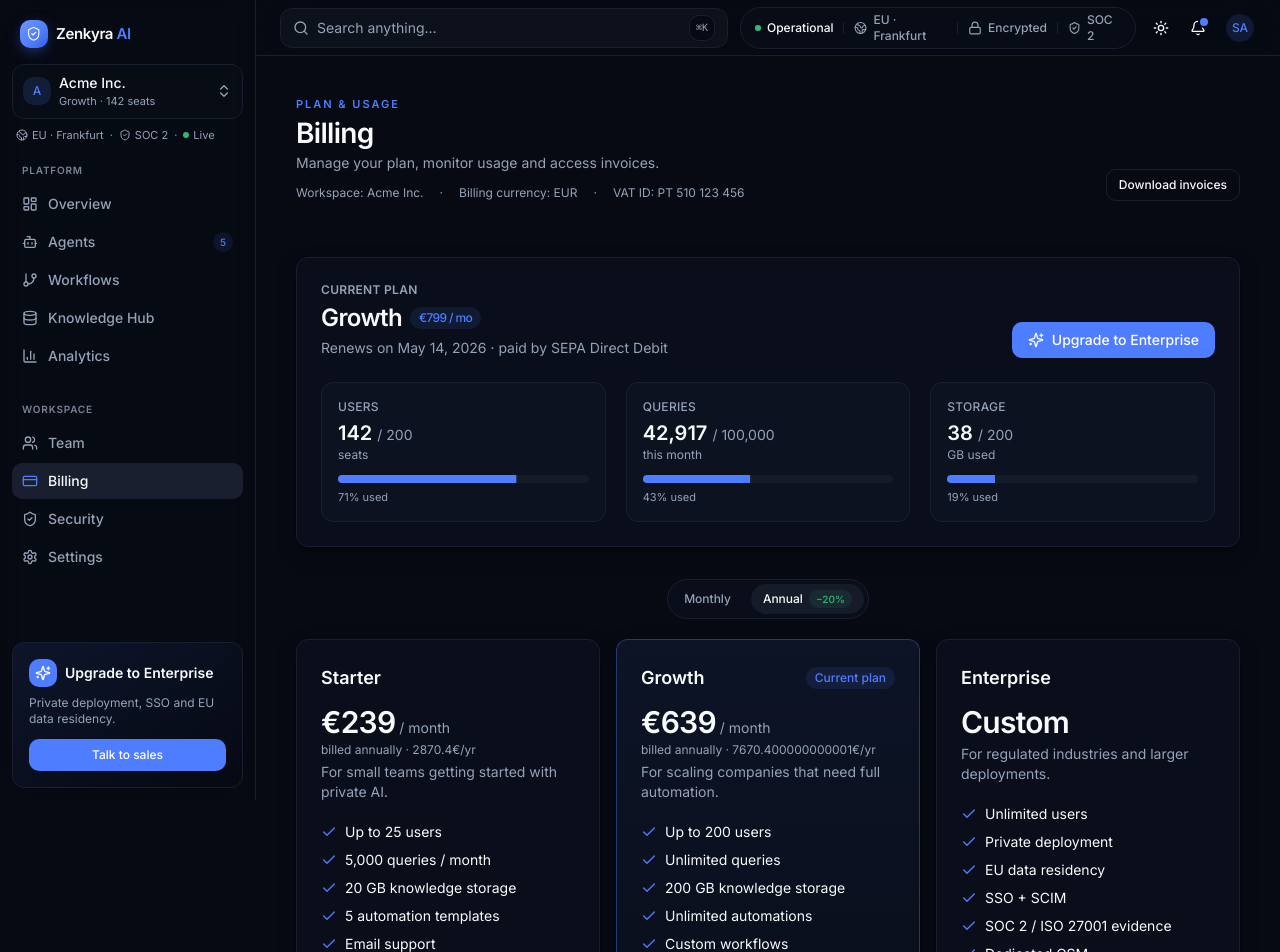
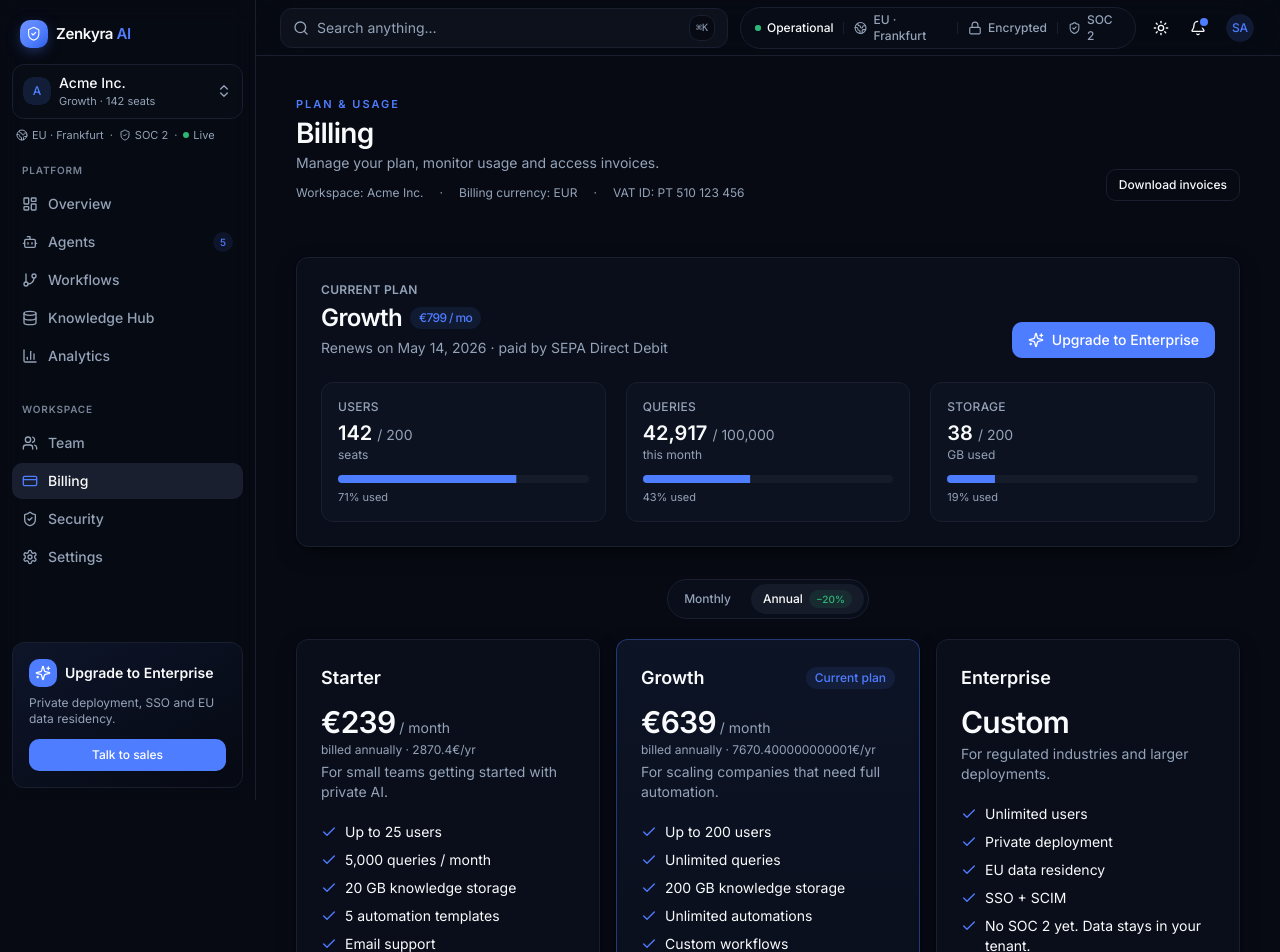
Before and after one commit to CaetanoLuis-Enerwise/zenkyra-ai, a Next.js app: page /billing in a window 1280 px wide. Shown: the top 952 px of the page. Built offline with nearby package versions, Linux system fonts and the light colour scheme.

Commit message:
Strip fake SOC 2 / 140+ / ISO / free-trial claims from marketing copy.

```diff
--- a/src/components/app/billing-plans.tsx
+++ b/src/components/app/billing-plans.tsx
@@ -53,7 +53,7 @@
       "Private deployment",
       "EU data residency",
       "SSO + SCIM",
-      "SOC 2 / ISO 27001 evidence",
+      "No SOC 2 yet. Data stays in your tenant.",
       "Dedicated CSM",
     ],
   },
```
